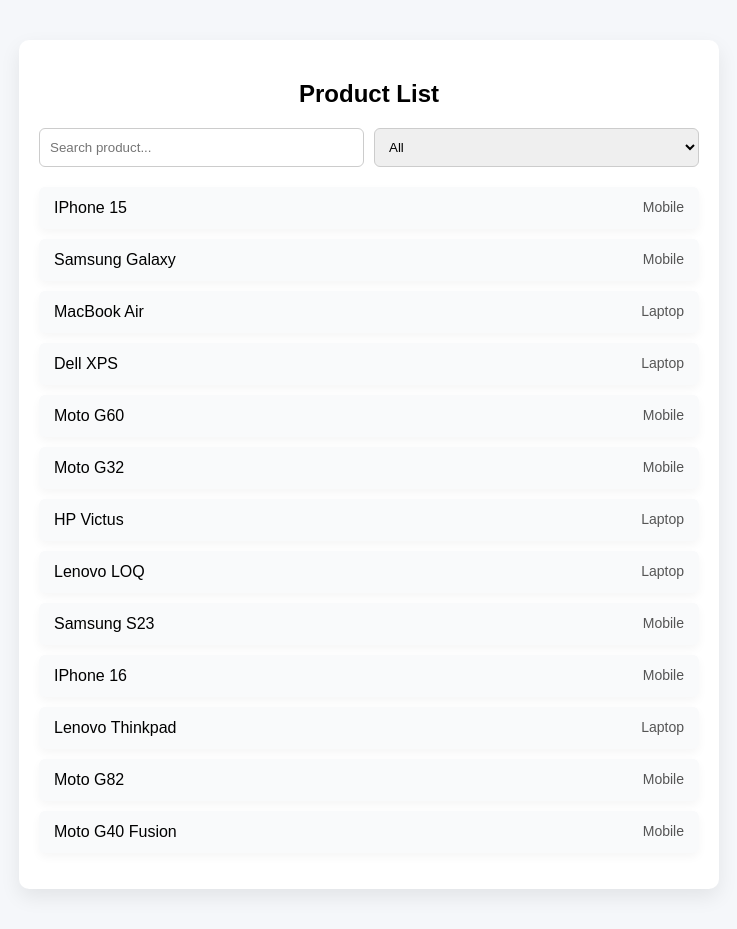
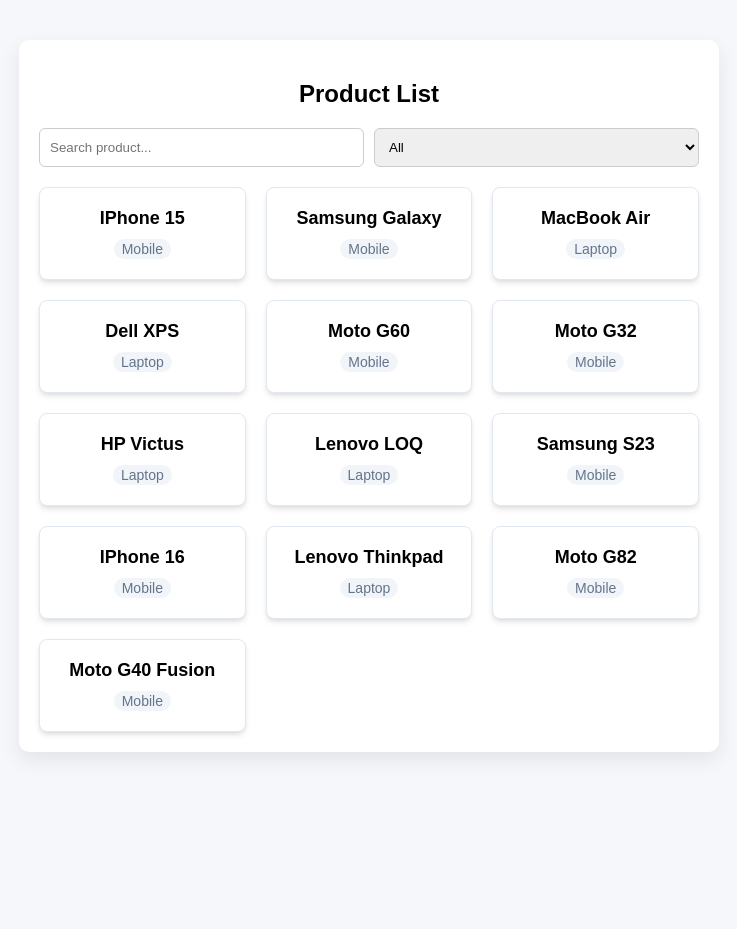
Before and after one commit to nikhilmaharana/SDP-Exam1, a React (Create React App) app in the folder productpage/: page / in a window 1280 px wide. Shown: the whole page, without its empty margins (271-1008 px from the left). After the commit the page ends 800 px from the top, so only its background shows below. Built offline with nearby package versions, Linux system fonts and the light colour scheme.

Commit message:
Extra designs

```diff
--- a/productpage/src/App.css
+++ b/productpage/src/App.css
@@ -10,10 +10,11 @@
 .container {
   max-width: 700px;
   margin: 40px auto;
-  background: #ffffff;
+  background: #fff;
   padding: 20px;
   border-radius: 10px;
   box-shadow: 0 8px 20px rgba(0, 0, 0, 0.08);
+  transition: transform 0.3s ease;
 }
 
 h2 {
@@ -34,6 +35,7 @@
   border-radius: 6px;
   border: 1px solid #ccc;
   outline: none;
+  transition: border-color 0.2s, box-shadow 0.2s;
 }
 
 input:focus,
@@ -42,21 +44,38 @@
 }
 
 .product-list {
-  list-style: none;
+  display: grid;
+  grid-template-columns: repeat(auto-fill, minmax(200px, 1fr));
+  gap: 20px;
   padding: 0;
 }
 
 .product-card {
-  padding: 12px 15px;
+  background: #fff;
+  border: 1px solid #e2e8f0;
+  border-radius: 8px;
+  padding: 20px;
+  text-align: center;
+  box-shadow: 0 4px 6px -1px rgba(0, 0, 0, 0.1), 0 2px 4px -1px rgba(0, 0, 0, 0.06);
+  transition: transform 0.2s, box-shadow 0.2s;
+}
+
+.product-card:hover {
+  transform: translateY(-5px);
+  box-shadow: 0 10px 15px -3px rgba(0, 0, 0, 0.1), 0 4px 6px -2px rgba(0, 0, 0, 0.05);
+}
+
+.product-name {
+  font-size: 18px;
+  font-weight: bold;
   margin-bottom: 10px;
-  background: #f9fafb;
-  border-radius: 6px;
-  display: flex;
-  justify-content: space-between;
-  box-shadow: 0 4px 10px rgba(0, 0, 0, 0.04);
 }
 
 .product-category {
   font-size: 14px;
-  color: #555;
+  color: #64748b;
+  background-color: #f1f5f9;
+  padding: 2px 8px;
+  border-radius: 12px;
+  display: inline-block;
 }
--- a/productpage/src/App.js
+++ b/productpage/src/App.js
@@ -39,14 +39,14 @@
         </select>
       </div>
 
-      <ul className="product-list">
+      <div className="product-list">
         {filteredProducts.map((product) => (
-          <li key={product.id} className="product-card">
-            <span>{product.name}</span>
-            <span className="product-category">{product.category}</span>
-          </li>
+          <div key={product.id} className="product-card">
+            <div className="product-name">{product.name}</div>
+            <div className="product-category">{product.category}</div>
+          </div>
         ))}
-      </ul>
+      </div>
     </div>
   );
 }
```
